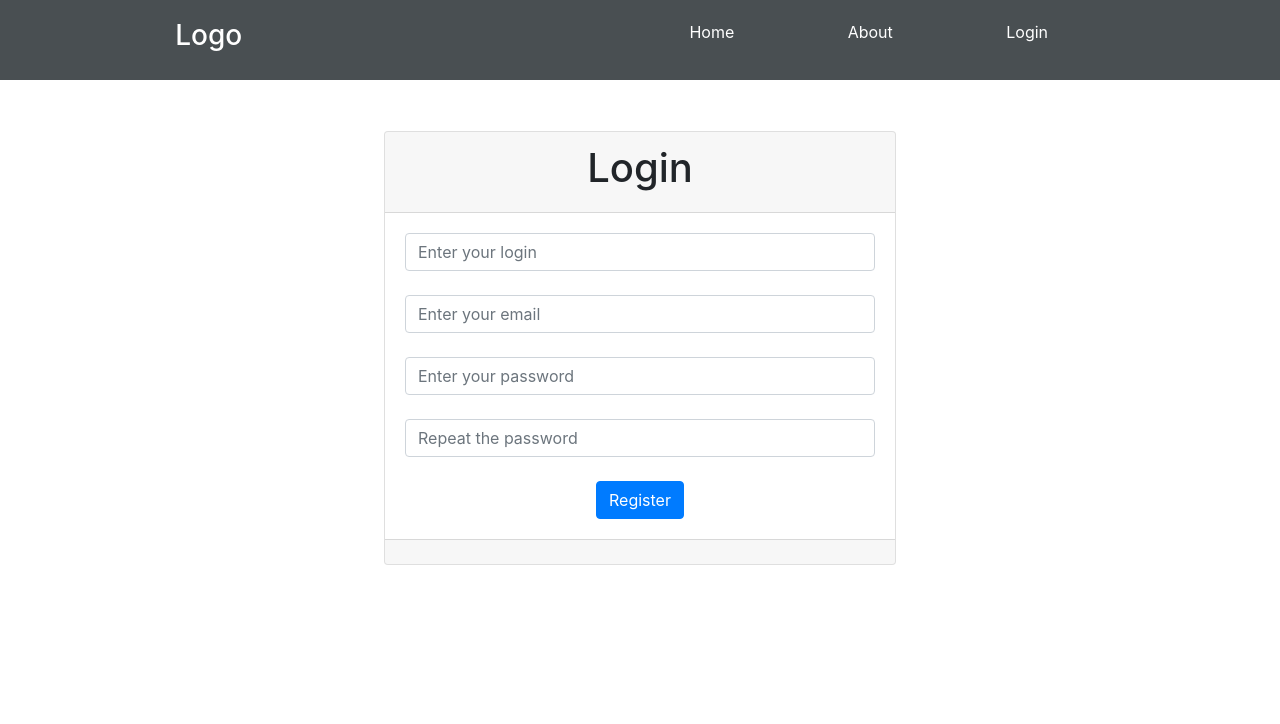
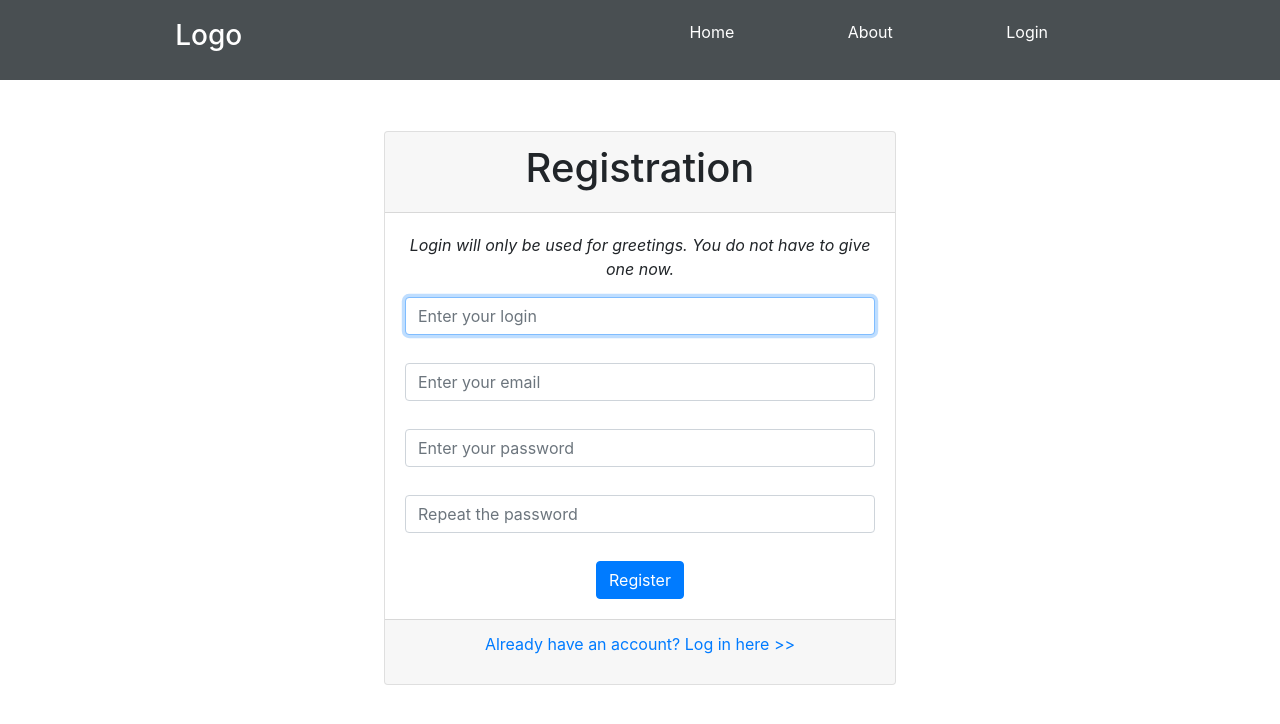
Before and after one commit to Ritek/PracaReact, a React (Create React App) app: page /register in a window 1280 px wide. Shown: the top 724 px of the page. Built offline with nearby package versions, Linux system fonts and the light colour scheme.

Commit message:
added live validation no status check on registration error

```diff
--- a/src/App.css
+++ b/src/App.css
@@ -27,3 +27,7 @@ nav {
   align-items: center;
   list-style: none;
 }
+
+.form-control {
+  margin-bottom: -20px;
+}
--- a/src/App.js
+++ b/src/App.js
@@ -25,11 +25,14 @@ function App() {
             <UserContext.Provider value={user}>
               <Route path="/" exact component={Home}/>
               <Route path="/about" component={About} />
+
               <UserLoginContext.Provider value={setUser}>
                 <Route path="/login" component={Login}/>
-                <Route path="/register" component={Register}/>
               </UserLoginContext.Provider>
+
+              <Route path="/register" component={Register}/>
             </UserContext.Provider>
+
           </Switch>
         </div>
       </div>
--- a/src/components/About.js
+++ b/src/components/About.js
@@ -1,7 +1,8 @@
-import React, {useContext} from 'react';
+import React, {useContext, useState} from 'react';
 import '../App.css';
 
 import { UserContext } from '../App';
+import MyInput from './MyInput';
 
 function About() {
   const user = useContext(UserContext);
@@ -10,6 +11,8 @@ function About() {
     <div>
       <h1>About</h1>
       <p>Hello {user}</p>
+
+      <MyInput />
     </div>
   );
 }
--- /dev/null
+++ b/src/components/MyInput.js
@@ -0,0 +1,26 @@
+import React, {useState, useEffect} from 'react'
+
+function MyInput() {
+    const [values, setValues] = useState({name: "", msg: "", touched: false});
+
+    useEffect(() => {
+        if ( values.name !== undefined && values.name.length < 3 && values.touched === true ) {
+            setValues({...values, msg: "To short!"});
+            console.log(values.touched);
+        }
+
+    }, [values.name]);
+
+    const handleChange = (e) => {
+        setValues({name: e.target.value, touched: true});
+    }
+
+    return (
+        <div>
+            <input type="text" value={values.name} onChange={e => handleChange(e)}></input>
+            <p>{values.msg}</p>
+        </div>
+    )
+}
+
+export default MyInput
--- a/src/components/Register.js
+++ b/src/components/Register.js
@@ -1,16 +1,14 @@
-import React, {useContext, useState} from 'react';
+import React, {useContext, useRef, useEffect} from 'react';
 import '../App.css';
-//import {Link} from 'react-router-dom';
+import {Link} from 'react-router-dom';
 import Axios from 'axios';
 
 import useForm from '../hooks/useForm';
 import validate from './validateRegister';
 
-import { UserContext, UserLoginContext } from '../App';
+function Register() {
 
-function Register() {
-  const user = useContext(UserContext);
-  const setUser = useContext(UserLoginContext);
+  const focusInput = useRef(null);
 
     const cardStyle = {
         marginLeft: 'auto',
@@ -19,35 +17,59 @@ function Register() {
         minWidth: '300px',
     }
 
+    useEffect(() => {
+        focusInput.current.focus();
+    }, [])
+
     const { values, handleChange, handleSubmit, errors } = useForm(submit, validate);
 
     function submit() {
-        console.log("Submitted Succesfully");
+        console.log(values);
+        let newUser = {
+            login: values.login,
+            email: values.email,
+            password: values.password,
+        };
+
+        Axios.post('http://localhost:5000/api/user/register', newUser).then(res => {
+            console.log(res.data);
+            alert(<p>'Thank you for registration. En email was sent to the provided address. Please activate your account thrue the link in the message.'</p>);
+        }).catch(error => {
+            //console.log(error);
+            if (error.response.status === 400) {//doesn't work
+                alert('Accaunt with provided email address already exists!');
+            }
+        });
     }
 
     return (
     <div>
         <div className="card" style={cardStyle}>
             <div className="card-header">
-                <h1>Login</h1>
+                <h1>Registration</h1>
             </div>
-            <form className="card-body"> {/* ${error.login && 'is-invalid'} */}
-                <input type="text" className={`form-control`} placeholder="Enter your login" name="login" value={values.login} onChange={e => handleChange(e)}></input><br />
+            <form className="card-body">
+                <p className="font-italic">Login will only be used for greetings. You do not have to give one now.</p>
+                <input ref={focusInput} type="text" className={"form-control"} placeholder="Enter your login" name="login" value={values.login} onChange={e => handleChange(e)}></input><br />
+                <br />
 
-                <input type="text" className="form-control" placeholder="Enter your email" name="email" value={values.email} onChange={e => handleChange(e)}></input><br />
+                <input type="text" className={errors.email ? "form-control is-invalid": "form-control"} placeholder="Enter your email" name="email" value={values.email} onChange={e => handleChange(e)}></input><br />
                 {errors.email && <p className='text-danger'>{errors.email}</p>}
+                <br />
 
-                <input type="text" className="form-control" placeholder="Enter your password" name="password" value={values.password} onChange={e => handleChange(e)}></input><br />
-                {errors.password && <p>{errors.password}</p>}
+                <input type="text" className={errors.password ? "form-control is-invalid": "form-control"} placeholder="Enter your password" name="password" value={values.password} onChange={e => handleChange(e)}></input><br />
+                {errors.password && <p className='text-danger'>{errors.password}</p>}
+                <br />
 
-                <input type="text" className="form-control" placeholder="Repeat the password" name="password2" value={values.password2} onChange={e => handleChange(e)}></input><br />
-                {errors.password2 && <p>{errors.email}</p>}
+                <input type="text" className={errors.password2 ? "form-control is-invalid": "form-control"} placeholder="Repeat the password" name="password2" value={values.password2} onChange={e => handleChange(e)}></input><br />
+                {errors.password2 && <p className='text-danger'>{errors.password2}</p>}
+                <br />
 
                 <button type="submit" className="btn btn-primary" onClick={e => handleSubmit(e)}>Register</button>
                 <br />
             </form>
             <div className="card-footer text-muted">
-
+                <Link to='/login'><p>Already have an account? Log in here >></p></Link>
             </div>
         </div>
     </div>
--- a/src/components/validateRegister.js
+++ b/src/components/validateRegister.js
@@ -1,17 +1,25 @@
 export default function validateLogin(values) {
     let errors = {};
 
+    if (values.emailTouched) {
         if (!values.email) {
             errors.email = "Email address can not be empty!"
         } else if (!/\S+@\S+\.\S+/.test(values.email)) {
             errors.email = "Email address is invalid!"
         }
+    }
 
+    if (values.passwordTouched) {
         if (!values.password) {
             errors.password = "Password is required";
         } else if (values.password.length < 6) {
             errors.password = "Password must be at least 10 caracters long!"
         }
+    }
+
+    if (values.password2 != values.password) {
+        errors.password2 = "Repeated password has to be the same as above!";
+    }
 
     return errors;
 }
--- a/src/hooks/useForm.js
+++ b/src/hooks/useForm.js
@@ -1,12 +1,17 @@
 import {useState, useEffect} from 'react'
-import { callbackify } from 'util';
 
 const useForm = (callback, validate) => {
     const [values, setValues] = useState({
         login: "",
+
         email: "",
+        emailTouched: false,
+
         password: "",
+        passwordTouched: false,
+
         password2: "",
+        password2Touched: false,
     });
 
     const [errors, setErrors] = useState({});
@@ -15,24 +20,29 @@ const useForm = (callback, validate) => {
 
     const handleChange = (event) => {
         const {name, value} = event.target;
-        setValues({...values, [name]: value});
+        setValues({...values, [name]: value, [name+'Touched']: true});
     }
 
     const handleSubmit = (event) => {
+        console.log("colled1");
+        event.preventDefault();
+        if (values.emailTouched === false || values.passwordTouched === false) {
+            setValues({...values, emailTouched: true, passwordTouched: true, password2Touched: true});
+        }
 
-        event.preventDefault();
-        setErrors(validate(values))
-        setIsSubmiting(true);
 
-        /* Axios.post('http://localhost:5000/api/user/register', values).then(res => {
-            //console.log(res.data);
-            setUser(res.data);
-        }).catch(err => {
-            console.log(err);
-        }); */
+        if (values.email !== "" && values.password !== "") {
+            setErrors(validate(values));
+            setIsSubmiting(true);
+        }
     }
 
     useEffect(() => {
+        setErrors(validate(values));
+    }, [values]);
+
+    useEffect(() => {
+        console.log("colled2");
         if (Object.keys(errors).length === 0 && isSubmiting) {
             callback();
         }
```
Lines whose indentation alone changed are shown as unchanged.
